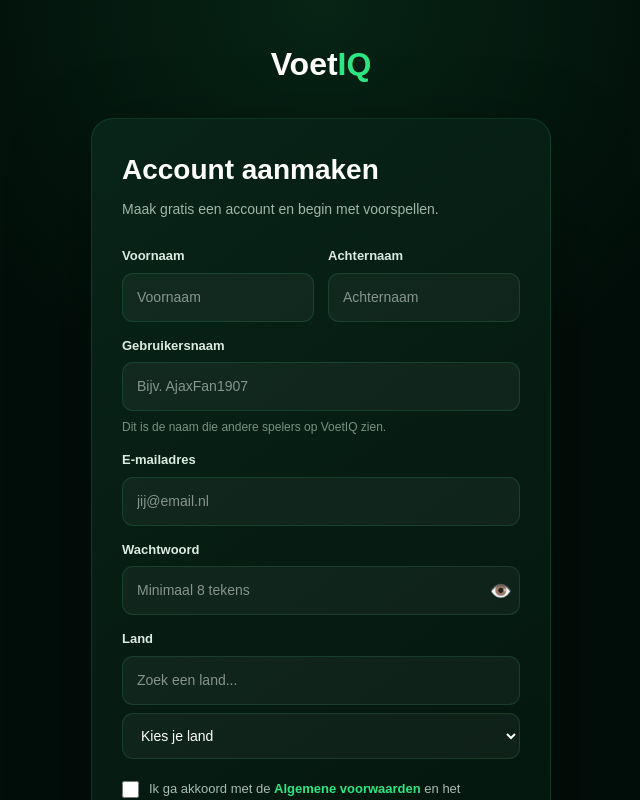
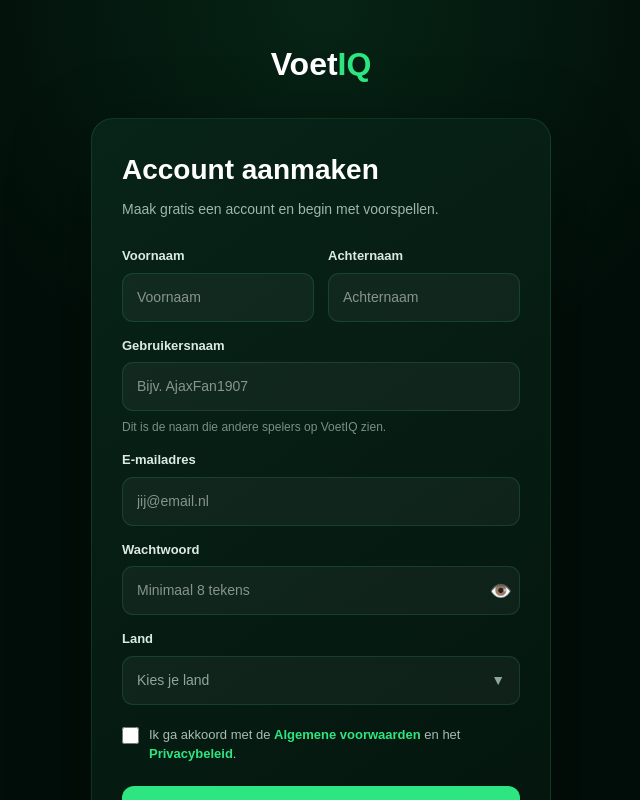
Before and after one commit to MGODamian/voetiq, a Next.js app: page /registreren in a window 1280 px wide. Shown: the top 800 px of the page, without its empty margins (319-959 px from the left). Built offline with nearby package versions, Linux system fonts and the light colour scheme.

Commit message:
Refactor country selection to use button and dropdown

```diff
--- a/app/registreren/page.tsx
+++ b/app/registreren/page.tsx
@@ -587,6 +587,7 @@ export default function RegistrerenPage() {
   const [country, setCountry] = useState("");
   const [timezone, setTimezone] = useState("");
   const [countrySearch, setCountrySearch] = useState("");
+  const [countryOpen, setCountryOpen] = useState(false);
 
   const t = ui[language];
 
@@ -1055,34 +1056,94 @@ export default function RegistrerenPage() {
             <div style={{ marginTop: "14px" }}>
               <label style={labelStyle}>{t.country}</label>
 
+              <div style={{ position: "relative" }}>
+                <button
+                  type="button"
+                  onClick={() => setCountryOpen((open) => !open)}
+                  style={{
+                    ...inputStyle,
+                    width: "100%",
+                    textAlign: "left",
+                    display: "flex",
+                    alignItems: "center",
+                    justifyContent: "space-between",
+                    cursor: "pointer",
+                    color: country ? "#ffffff" : "#8fa79a",
+                  }}
+                >
+                  <span>
+                    {country
+                      ? `${COUNTRIES.find((item) => item.code === country)?.flag ?? ""} ${COUNTRIES.find((item) => item.code === country)?.name ?? ""}`
+                      : t.countryPlaceholder}
+                  </span>
+                  <span style={{ fontSize: "14px" }}>{countryOpen ? "▲" : "▼"}</span>
+                </button>
+
+                {countryOpen && (
+                  <div
+                    style={{
+                      position: "absolute",
+                      left: 0,
+                      right: 0,
+                      top: "calc(100% + 6px)",
+                      zIndex: 50,
+                      background: "#10241a",
+                      border: "1px solid #294a37",
+                      borderRadius: "12px",
+                      boxShadow: "0 16px 40px rgba(0,0,0,0.45)",
+                      overflow: "hidden",
+                    }}
+                  >
+                    <div style={{ padding: "10px", borderBottom: "1px solid #294a37" }}>
                       <input
                         type="text"
+                        autoFocus
                         value={countrySearch}
                         onChange={(e) => setCountrySearch(e.target.value)}
                         placeholder={t.searchCountry}
-                style={inputStyle}
+                        style={{ ...inputStyle, margin: 0, width: "100%" }}
                       />
+                    </div>
 
-              <select
-                value={country}
-                onChange={(e) => {
-                  const nextCountry = e.target.value;
-                  setCountry(nextCountry);
+                    <div style={{ maxHeight: "260px", overflowY: "auto", padding: "6px" }}>
+                      {filteredCountries.length > 0 ? (
+                        filteredCountries.map((item) => (
+                          <button
+                            key={item.code}
+                            type="button"
+                            onClick={() => {
+                              setCountry(item.code);
 
-                  const options = MULTI_TIMEZONE_OPTIONS[nextCountry];
-                  const defaultCountry = COUNTRIES.find((item) => item.code === nextCountry);
+                              const options = MULTI_TIMEZONE_OPTIONS[item.code];
+                              setTimezone(options?.[0]?.value ?? item.timezone ?? "");
 
-                  setTimezone(options?.[0]?.value ?? defaultCountry?.timezone ?? "");
+                              setCountrySearch("");
+                              setCountryOpen(false);
                             }}
-                style={{ ...inputStyle, marginTop: "8px" }}
+                            style={{
+                              width: "100%",
+                              border: "none",
+                              background: item.code === country ? "#1c4930" : "transparent",
+                              color: "#ffffff",
+                              padding: "10px 12px",
+                              borderRadius: "8px",
+                              textAlign: "left",
+                              cursor: "pointer",
+                              fontSize: "14px",
+                            }}
                           >
-                <option value="">{t.countryPlaceholder}</option>
-                {filteredCountries.map((item) => (
-                  <option key={item.code} value={item.code}>
                             {item.flag} {item.name}
-                  </option>
-                ))}
-              </select>
+                          </button>
+                        ))
+                      ) : (
+                        <div style={{ padding: "12px", color: "#8fa79a", fontSize: "14px" }}>
+                          Geen land gevonden.
+                        </div>
+                      )}
+                    </div>
+                  </div>
+                )}
+              </div>
             </div>
 
             {country && (
```
Lines whose indentation alone changed are shown as unchanged.
